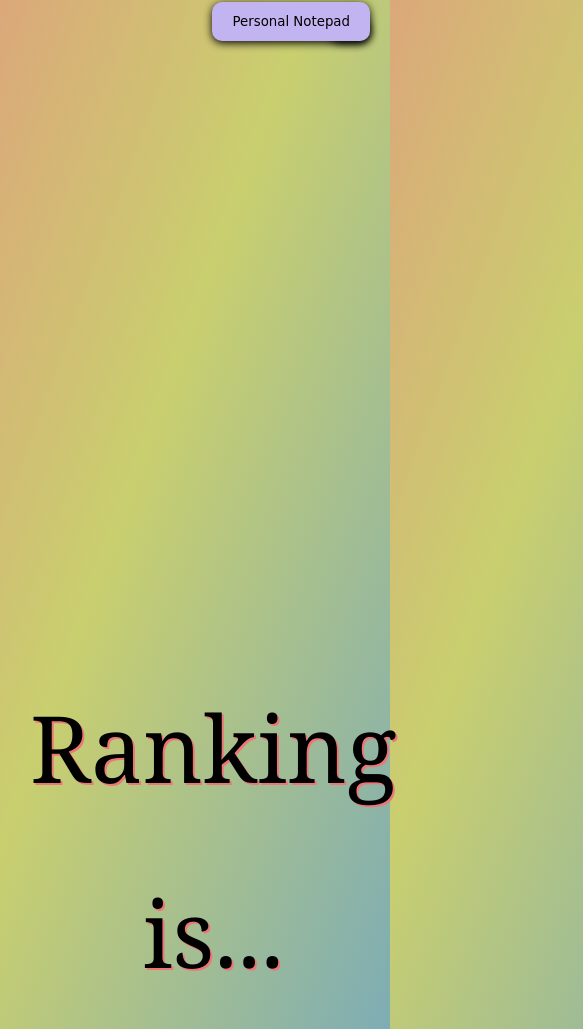
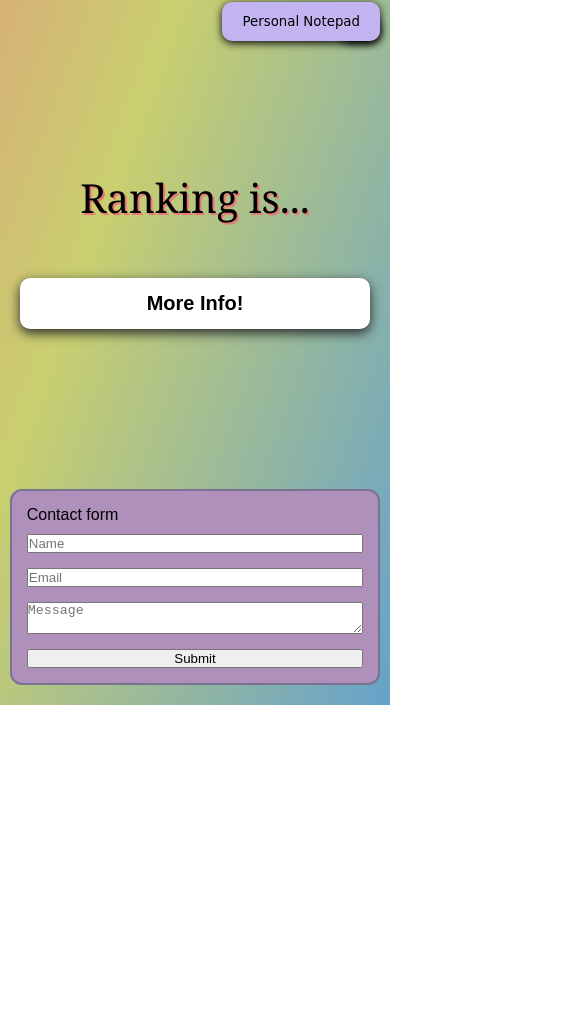
Before and after one commit to SirCoggie/level2Finalproject, a plain HTML site: page lv2_final_sub.html in a window 390 px wide. Shown: the part 783-1812 px from the top of the page, 583 px wide, since content can reach past the window. After the commit the page ends 1488 px from the top, so only its background shows below. Drawn offline with nearby package versions, Linux system fonts and the light colour scheme; a web font is replaced by a local one.

Commit message:
requirements fufiled

```diff
--- a/lv2_final_sub.html
+++ b/lv2_final_sub.html
@@ -105,13 +105,24 @@
                 </div>
                 </form>
 
-
                 <!-- empty div file to contain all notes -->
                  <div id="note" class="note-container"></div>
 
+                </div>
             </div>
         </div>
 
-    <script src="script2.js"></script>
+        <div class="contact">
+            <p class="contactMessage">Contact form</p>
+            <form id="contactForm">
+                <input type="text" placeholder="Name">
+                <input type="email" placeholder="Email">
+                <textarea id="message" placeholder="Message"></textarea>
+                <button type="submit">Submit</button>
+            </form>
+        </div>
+
+
+    <script src="script.js"></script>
     </body>
 </html>
--- a/styles.css
+++ b/styles.css
@@ -18,7 +18,6 @@
 }
 
 .toggle-switch {
-  transform: translateX(20px);
   cursor: pointer;
 }
 
@@ -74,7 +73,7 @@
   font-family: "Gill Sans", "Gill Sans MT", Calibri, "Trebuchet MS", sans-serif;
   font-size: 30px;
   font-weight: 900;
-  transform: translateY(100px);
+  padding-top: 50px;
   display: flex;
   justify-content: center;
   text-align: center;
@@ -88,7 +87,7 @@
   padding: 30px;
   box-shadow: 0px 2px 10px #000000;
   margin: auto;
-  transform: translateY(-250px);
+  margin-top: 150px;
 }
 
 main form {
@@ -126,7 +125,7 @@
 }
 
 .autoshow .intro {
-  transform: translateY(-200px);
+  margin-bottom: 180px;
   font-size: 5.8rem;
   text-shadow: 2px 2px 0px #ec7777;
 }
@@ -228,7 +227,7 @@
   cursor: pointer;
 
   z-index: 1000px;
-  bottom: 20px;
+  bottom: 80px;
   right: 20px;
   position: fixed;
 }
@@ -291,3 +290,147 @@
   width: 60px;
   height: 40px;
 }
+
+.contact {
+background-color: #af90bb;
+border: 2px solid #7b7191;
+border-radius: 12px;
+padding: 15px;
+margin: 20px;
+width: 90%;
+}
+
+.contactMessage {
+  margin-bottom: 5px;
+  padding-bottom: 5px;
+}
+
+#contactForm {
+  display: flex;
+  gap: 15px;
+}
+
+@media (max-width: 1024px) {
+
+  .autoshow {
+    font-size: 60px;
+    padding: 20px;
+  }
+
+  .autoshow .intro {
+    font-size: 4rem;
+  }
+
+  .rank {
+    font-size: 3rem;
+  }
+
+  .content-wrapper {
+    margin-top: 40px;
+  }
+
+  .tab-note {
+    width: 220px;
+  }
+
+}
+
+@media (max-width: 768px) {
+
+  body {
+    min-height: auto;
+    overflow-x: hidden;
+  }
+
+  #navbar {
+    flex-direction: column;
+    gap: 15px;
+    padding: 20px;
+  }
+
+  #trendfinder {
+    font-size: 2rem;
+  }
+
+  .search-options {
+    flex-wrap: wrap;
+    justify-content: center;
+  }
+
+  #question {
+    font-size: 1.4rem;
+    padding: 0 20px;
+    padding-top: 50px;
+  }
+
+  main {
+    width: 90%;
+    max-width: 350px;
+    margin-top: 200px;
+    margin-bottom: 350px;
+    padding: 20px;
+  }
+
+  .content-wrapper {
+    width: 100%;
+    padding: 20px;
+    margin-top: 0;
+  }
+
+  .autoshow {
+    font-size: 40px;
+    padding: 10px;
+    line-height: 1.5;
+  }
+
+  .autoshow .intro {
+    font-size: 2.5rem;
+    margin-bottom: 20px;
+  }
+
+  .rank {
+    font-size: 2rem;
+  }
+
+  .bottom-left-section {
+    margin: 20px 0;
+  }
+
+  #moreInfo {
+    min-width: auto;
+    width: 100%;
+    justify-content: center;
+  }
+
+  .model-box {
+    width: 90%;
+    padding: 20px;
+  }
+
+  .tab-note {
+    width: 100%;
+    margin-top: 0;
+    z-index: 2000;
+  }
+
+  .stickyNote {
+    right: 10px;
+    bottom: 20px;
+  }
+
+  .contact {
+    width: 95%;
+    margin: 20px auto;
+  }
+
+  #contactForm {
+    flex-direction: column;
+  }
+
+  #contactForm input,
+  #contactForm textarea,
+  #contactForm button {
+    width: 100%;
+  }
+
+}
```
Also changed, not shown: index.html (+11 -5 lines).
